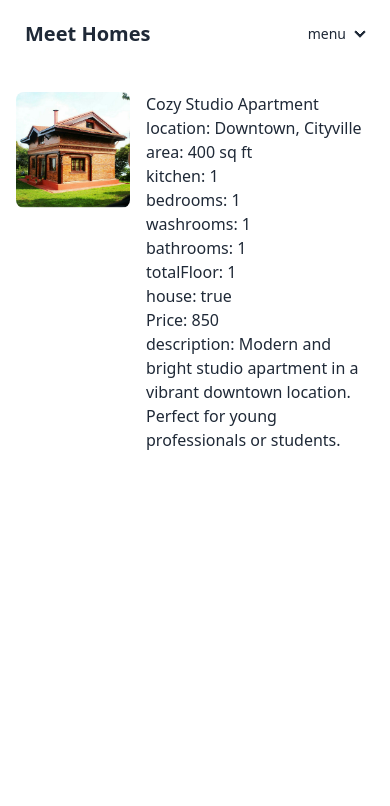
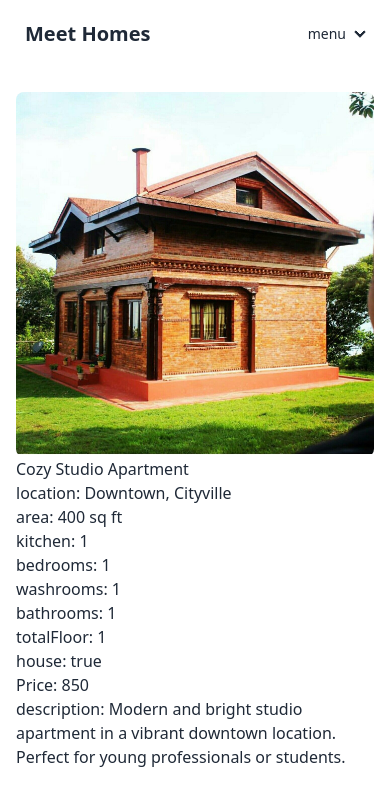
Before and after one commit to Satish9047/Meet-Home, an Angular app: page /housedetail/1 in a window 390 px wide. Shown: the top 806 px of the page. Built offline with nearby package versions, Linux system fonts and the light colour scheme.

Commit message:
update the detail page UI

```diff
--- a/src/app/pages/house-details/house-details.component.html
+++ b/src/app/pages/house-details/house-details.component.html
@@ -1,13 +1,11 @@
-<div class="container mx-auto my-2 p-4 flex gap-4">
-  <div class="w-2/6">
-    <figure
-      class="relative h-auto w-full overflow-hidden rounded-lg bg-white group-hover:opacity-75"
-    >
+<div class="container mx-auto my-2 p-4 md:flex gap-4">
+  <div class="max-w-md md:w-5/12 mx-auto">
+    <figure class="relative h-auto w-full overflow-hidden rounded-lg bg-white">
       <img src="{{ house?.imageUrl }}" alt="{{ house?.house }}" />
     </figure>
   </div>
 
-  <div class="w-4/6">
+  <div class="md:w-7/12">
     <div>
       <h1>{{ house?.house }}</h1>
       <p>location: {{ house?.location }}</p>
```
